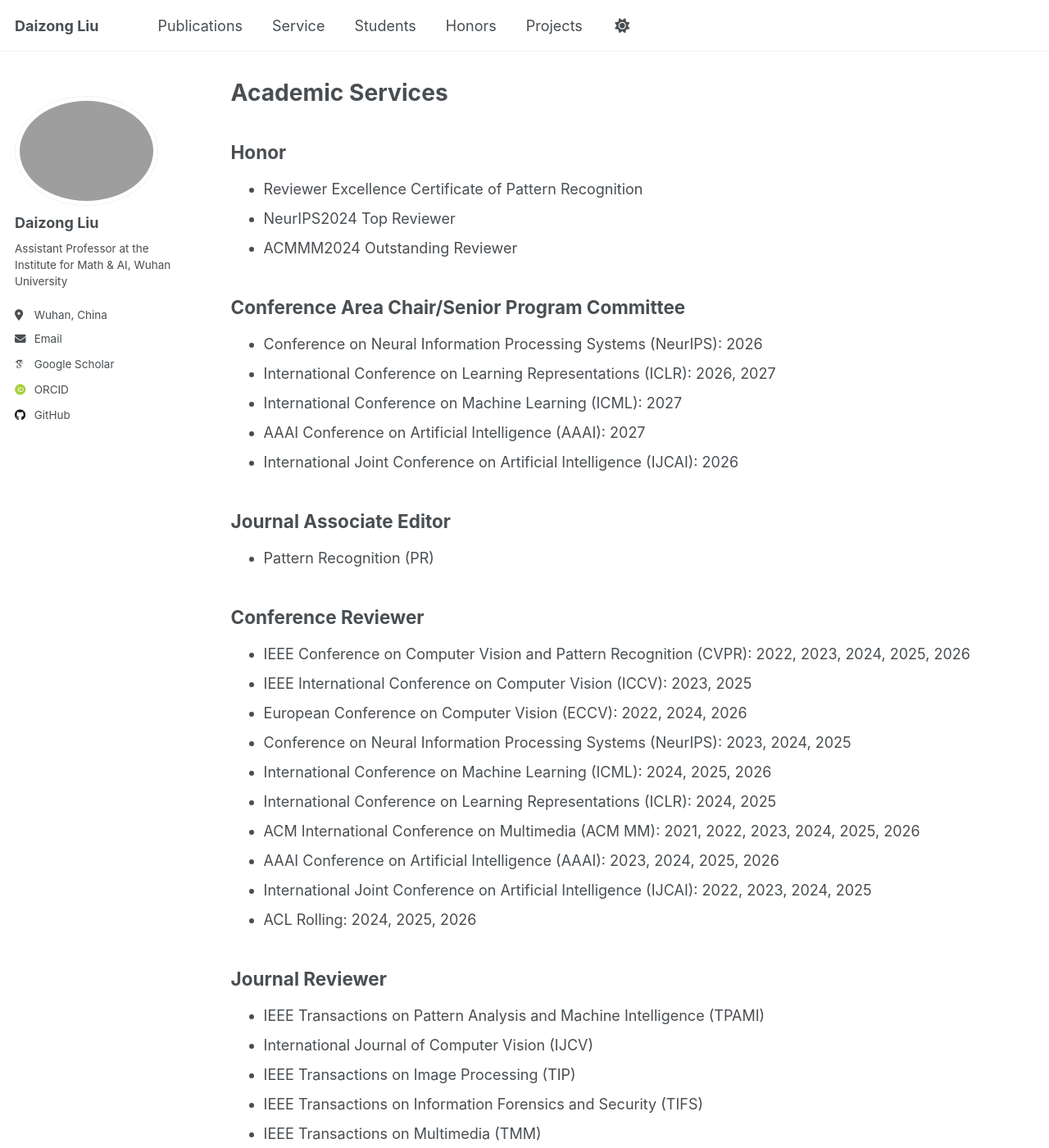
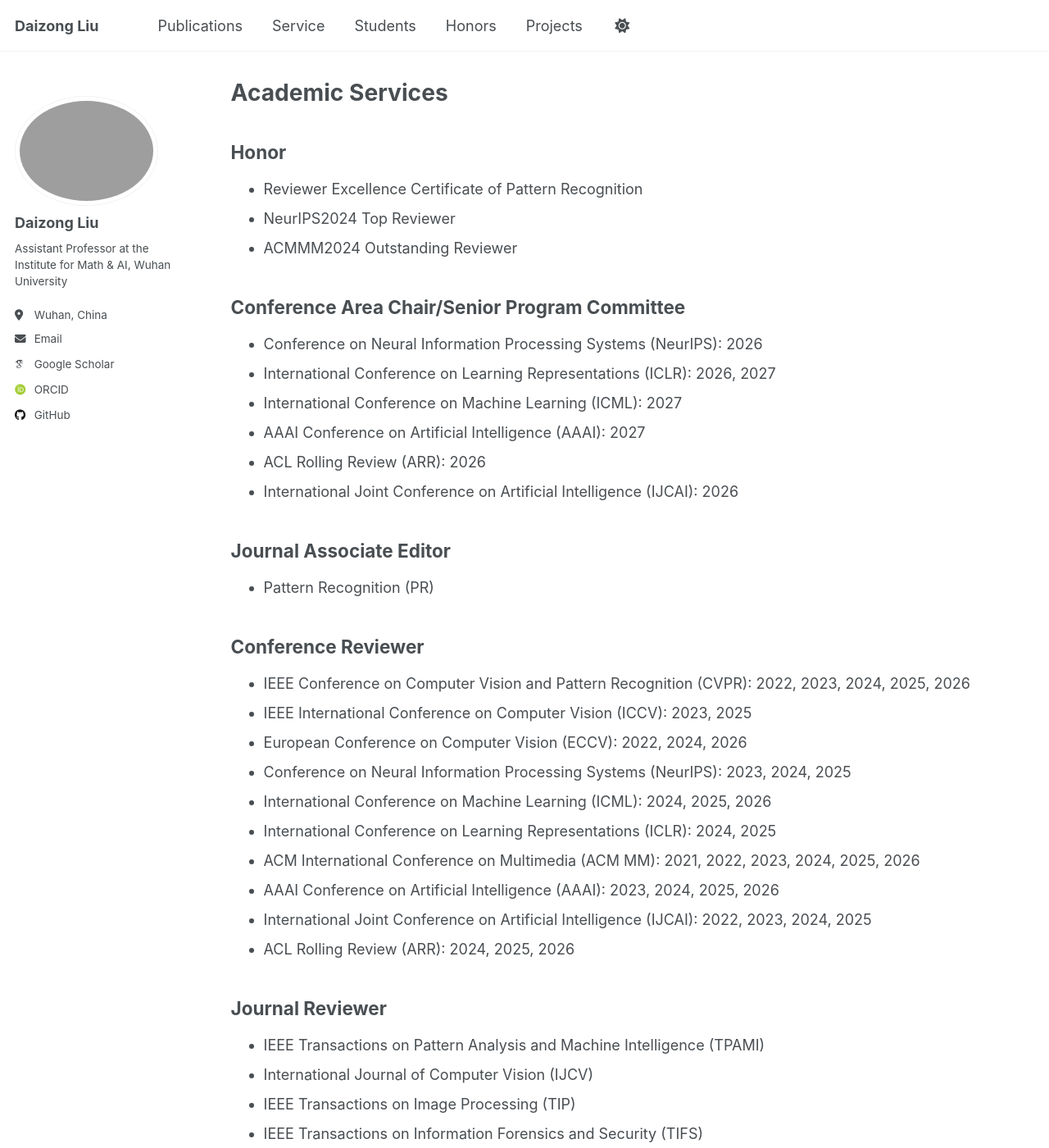
Before and after one commit to liudaizong/liudaizong.github.io, a Jekyll site: the page built from _pages/service.md, in a window 1280 px wide and 1400 px high. Shown: the whole window at 82% size. Built offline with Jekyll 4.4.1, drawn with Linux system fonts in a browser that asks for light colours; some web fonts are replaced.

Commit message:
Update service.md

```diff
--- a/_pages/service.md
+++ b/_pages/service.md
@@ -13,6 +13,7 @@ layout: archive
 * International Conference on Learning Representations (ICLR): 2026, 2027
 * International Conference on Machine Learning (ICML): 2027
 * AAAI Conference on Artificial Intelligence (AAAI): 2027
+* ACL Rolling Review (ARR): 2026
 * International Joint Conference on Artificial Intelligence (IJCAI): 2026
 
 ## Journal Associate Editor
@@ -28,7 +29,7 @@ layout: archive
 * ACM International Conference on Multimedia (ACM MM): 2021, 2022, 2023, 2024, 2025, 2026
 * AAAI Conference on Artificial Intelligence (AAAI): 2023, 2024, 2025, 2026
 * International Joint Conference on Artificial Intelligence (IJCAI): 2022, 2023, 2024, 2025
-* ACL Rolling: 2024, 2025, 2026
+* ACL Rolling Review (ARR): 2024, 2025, 2026
 
 ## Journal Reviewer
 * IEEE Transactions on Pattern Analysis and Machine Intelligence (TPAMI)
```
